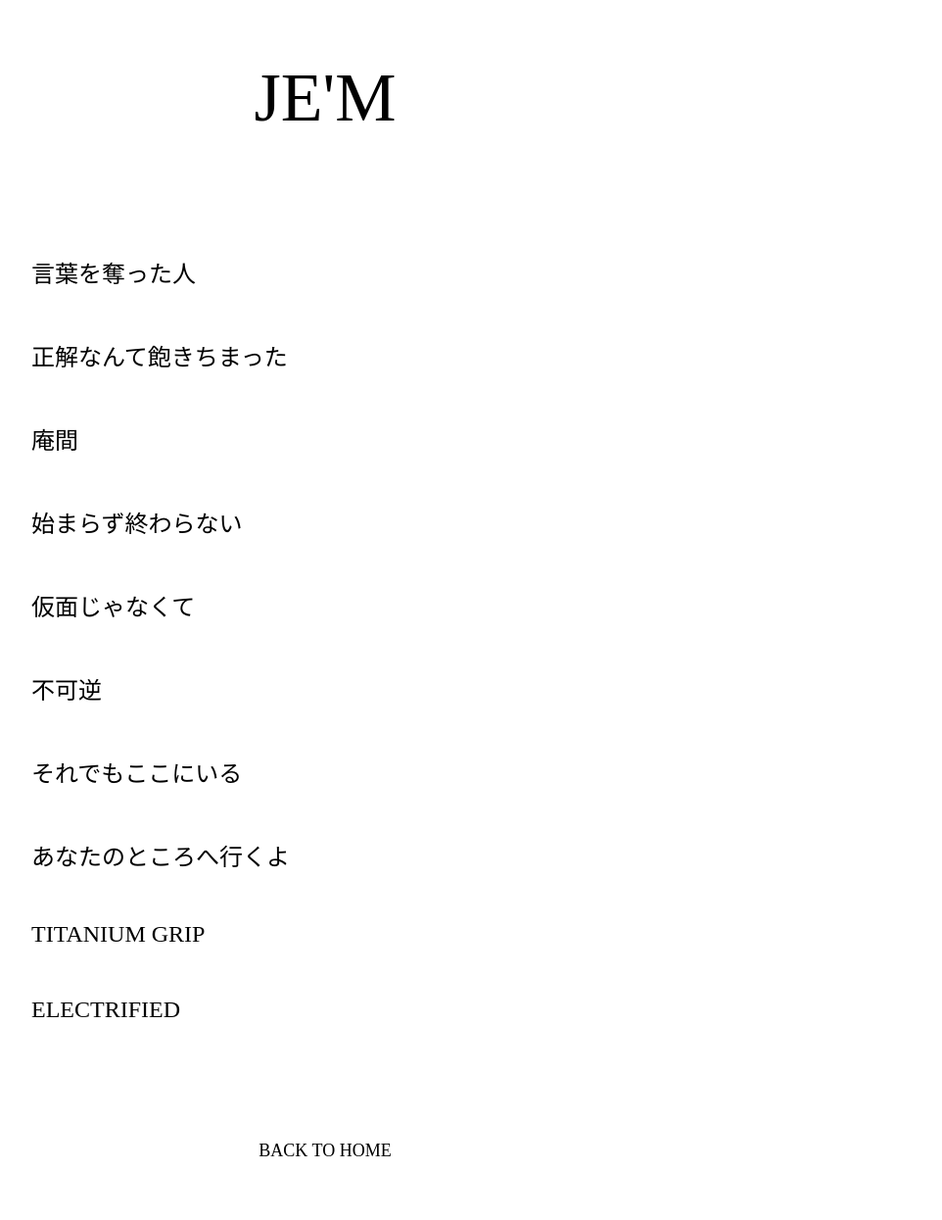
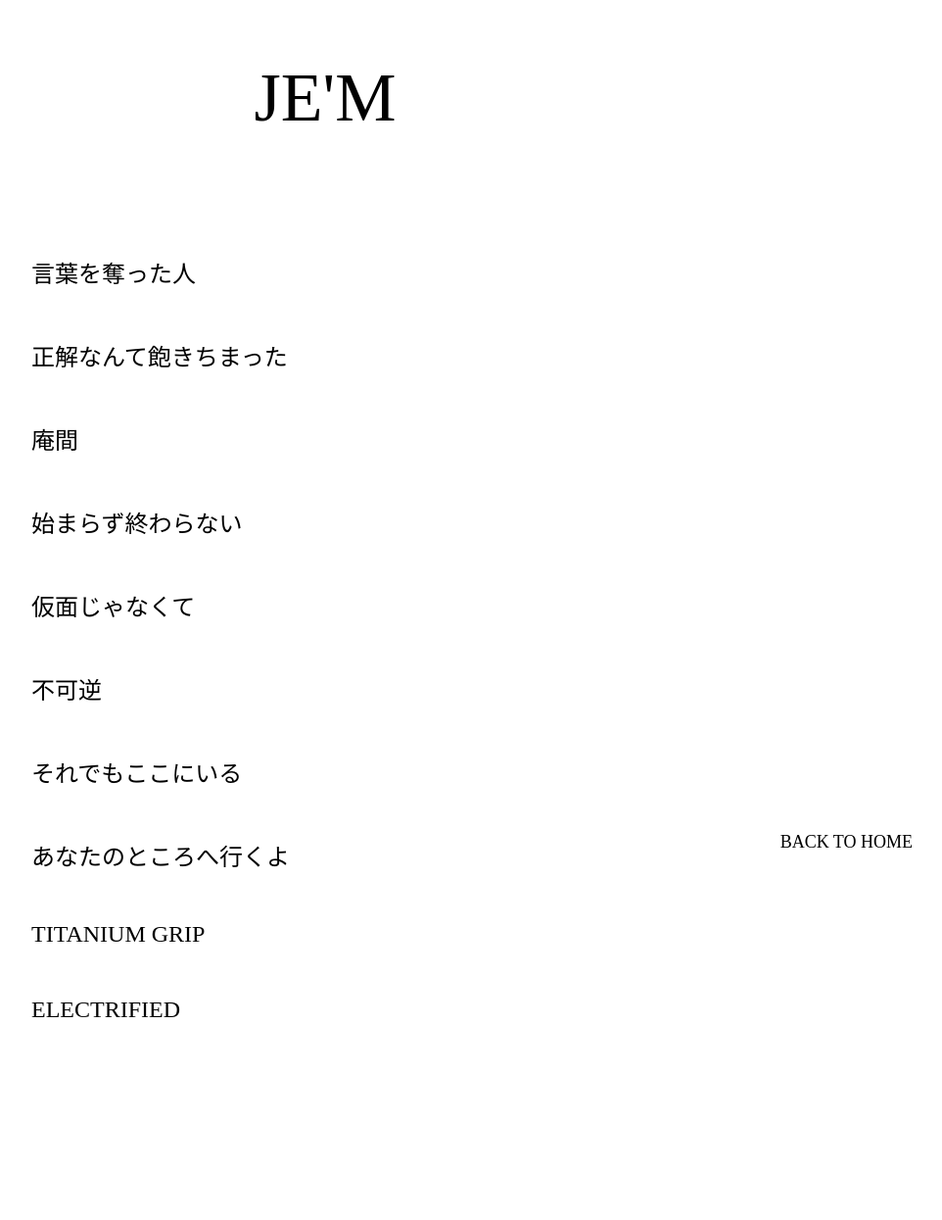
Before and after one commit to ohlucinda/jemlyrics, a Jekyll site: the page built from lyrics.md, in a window 1280 px wide. Shown: the whole page at 98% size, without its empty margins (308-1270 px from the left). Built offline with Jekyll 4.4.1, drawn with Linux system fonts in a browser that asks for light colours; some web fonts are replaced; after the commit the page ends 1144 px from its top, so only the background shows below that.

Commit message:
Update titles.html

```diff
--- a/_layouts/titles.html
+++ b/_layouts/titles.html
@@ -13,7 +13,7 @@ a { text-decoration: none; color: inherit; }
   display: flex;
   flex-direction: column;
   align-items: center;
-  padding: 60px 40px;
+  padding: 60px 40px 100px;
   gap: 120px;
 }
 .site-header a { font-size: 70px; }
@@ -26,13 +26,17 @@ a { text-decoration: none; color: inherit; }
   margin-left: 10%;
 }
 .list a { font-size: 24px; }
-.back { margin-top: auto; }
+.back {
+  position: fixed;
+  bottom: 30px;
+  right: 40px;
+}
 .back a { font-size: 18px; }
 
 /* スマホ用 */
 @media (max-width: 768px) {
   .page-wrap {
-    padding: 40px 24px;
+    padding: 40px 24px 100px;
     gap: 50px;
   }
   .site-header a { font-size: 50px; }
@@ -43,6 +47,10 @@ a { text-decoration: none; color: inherit; }
     gap: 30px;
   }
   .list a { font-size: 18px; }
+  .back {
+    bottom: 20px;
+    right: 24px;
+  }
   .back a { font-size: 14px; }
 }
 </style>
@@ -57,9 +65,9 @@ a { text-decoration: none; color: inherit; }
       <a href="{{ post.url | relative_url }}">{{ post.title | upcase }}</a>
     {% endfor %}
   </div>
-  <div class="back">
-    <a href="{{ '/' | relative_url }}">BACK TO HOME</a>
-  </div>
+</div>
+<div class="back">
+  <a href="{{ '/' | relative_url }}">BACK TO HOME</a>
 </div>
 </body>
 </html>
```
